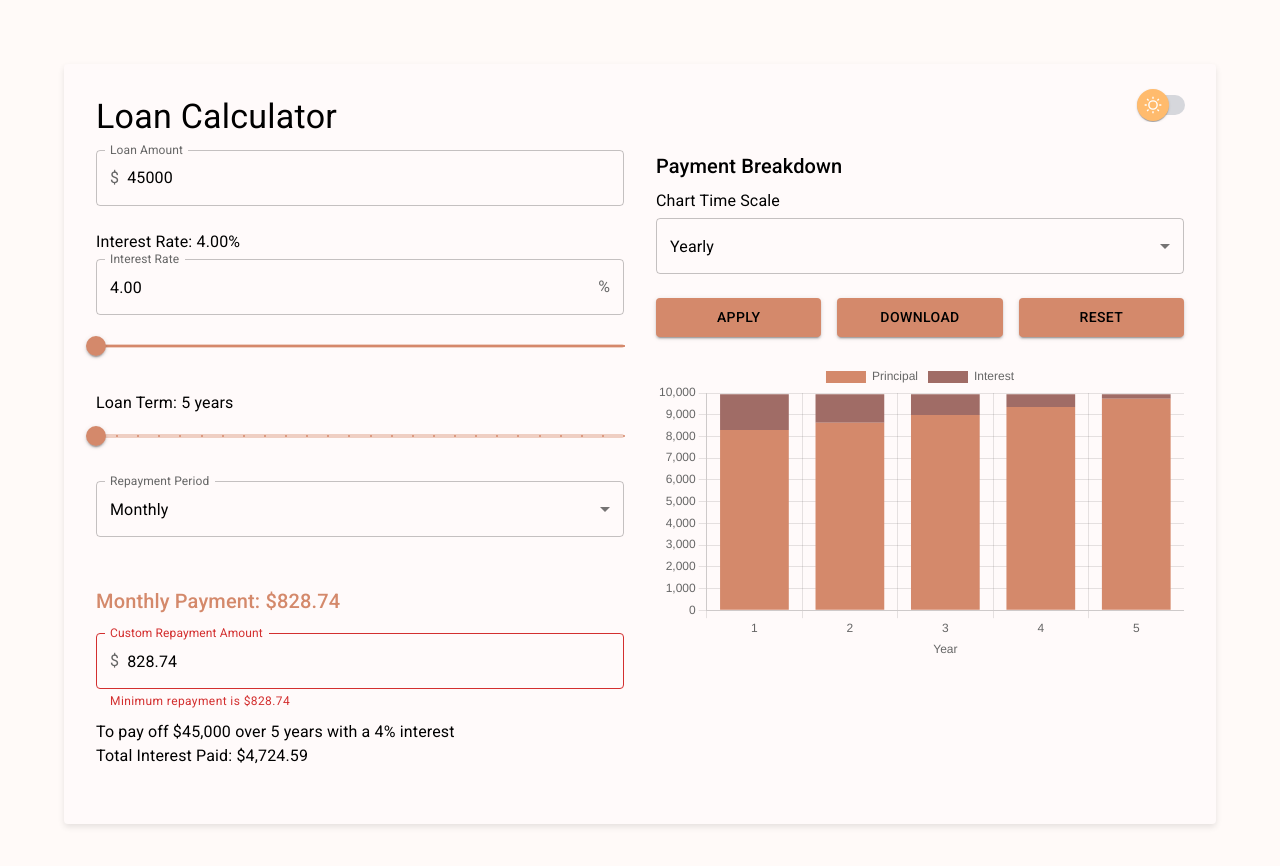
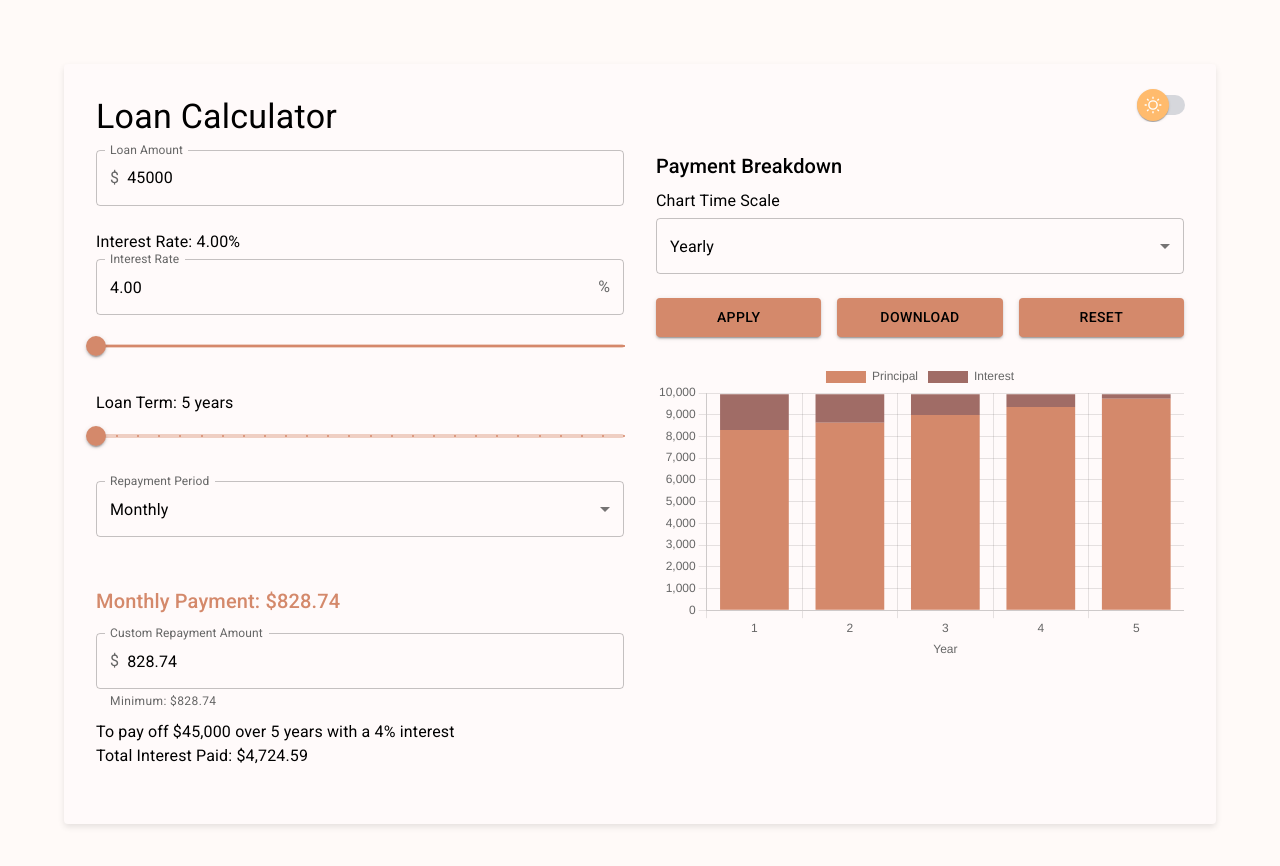
Before and after one commit to IT-gMA/Loan-Calculator-with-Charts, a React (Vite) app: page / in a window 1280 px wide. Shown: the top 866 px of the page. Built offline with nearby package versions, Linux system fonts and the light colour scheme.

Commit message:
fix(ui): add repayment tolerance to custom repayment validation
Introduce REPAYMENT_TOLERANCE to prevent strict floating point comparison
issues when validating custom repayment amounts against the minimum
payment.

```diff
--- a/src/components/LoanInputForm/LoanInputForm.tsx
+++ b/src/components/LoanInputForm/LoanInputForm.tsx
@@ -126,14 +126,14 @@ const LoanInputForm = ({
       return;
     }
     const parsed = Number(value);
-    if (!Number.isNaN(parsed) && parsed >= payment) {
+    if (!Number.isNaN(parsed) && parsed + REPAYMENT_TOLERANCE >= payment) {
       setCustomRepayment(roundToTwoDecimals(parsed));
     }
   };
 
   const handleCustomRepaymentBlur = () => {
     const parsed = Number(customRepaymentInput);
-    const clamped = Number.isNaN(parsed) || parsed < payment
+    const clamped = Number.isNaN(parsed) || parsed + REPAYMENT_TOLERANCE < payment
       ? payment
       : roundToTwoDecimals(parsed);
     setCustomRepayment(clamped);
@@ -150,7 +150,7 @@ const LoanInputForm = ({
   const isCustomRepaymentBelowMin =
     customRepaymentInput !== '' &&
     !Number.isNaN(parsedCustomRepayment) &&
-    parsedCustomRepayment < payment;
+    parsedCustomRepayment + REPAYMENT_TOLERANCE < payment;
 
   // Compute payoff description when using a custom repayment above the minimum
   const periodsPerYear: Record<Period, number> = { weekly: 52, fortnightly: 26, monthly: 12 };
```
